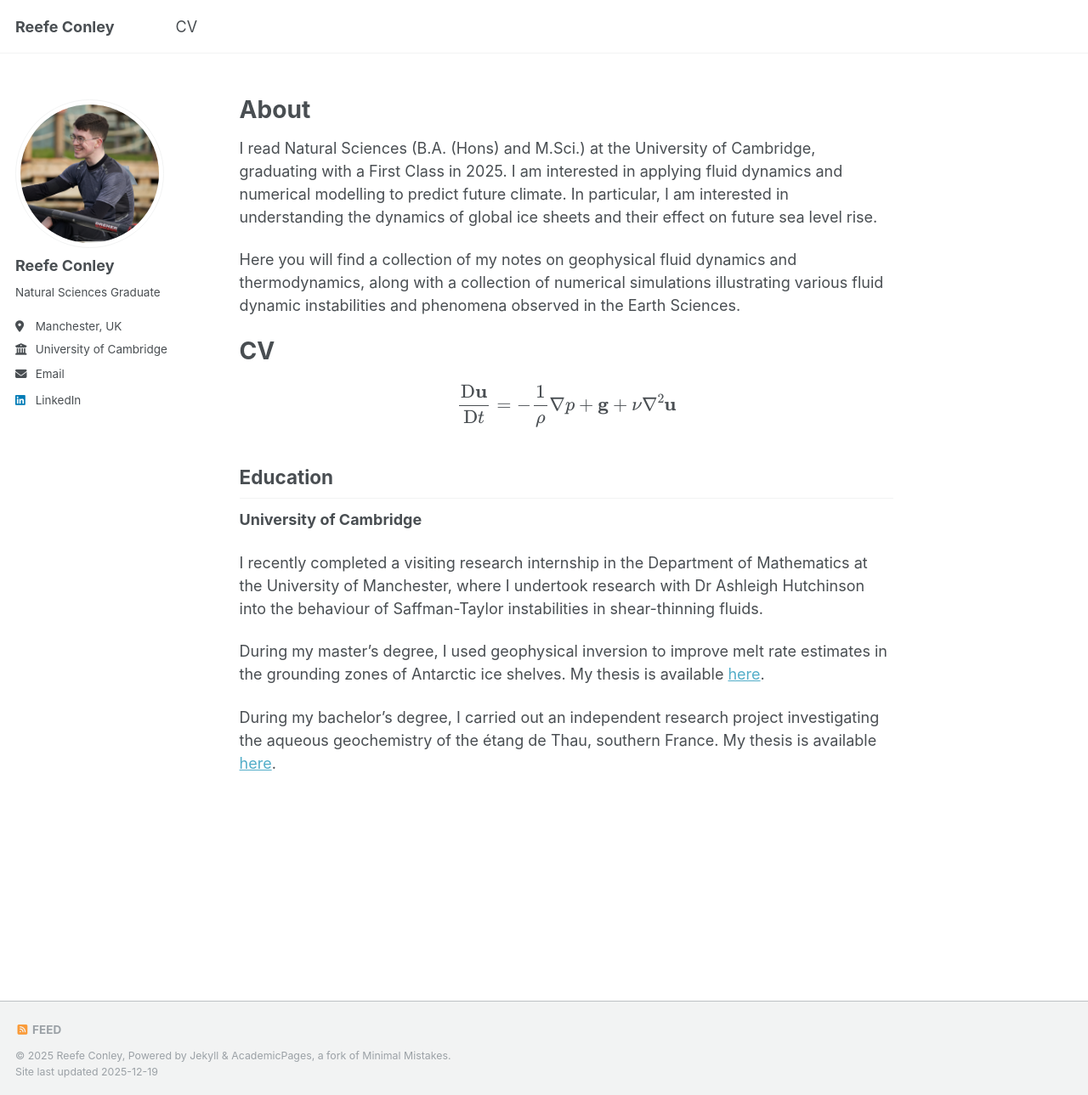
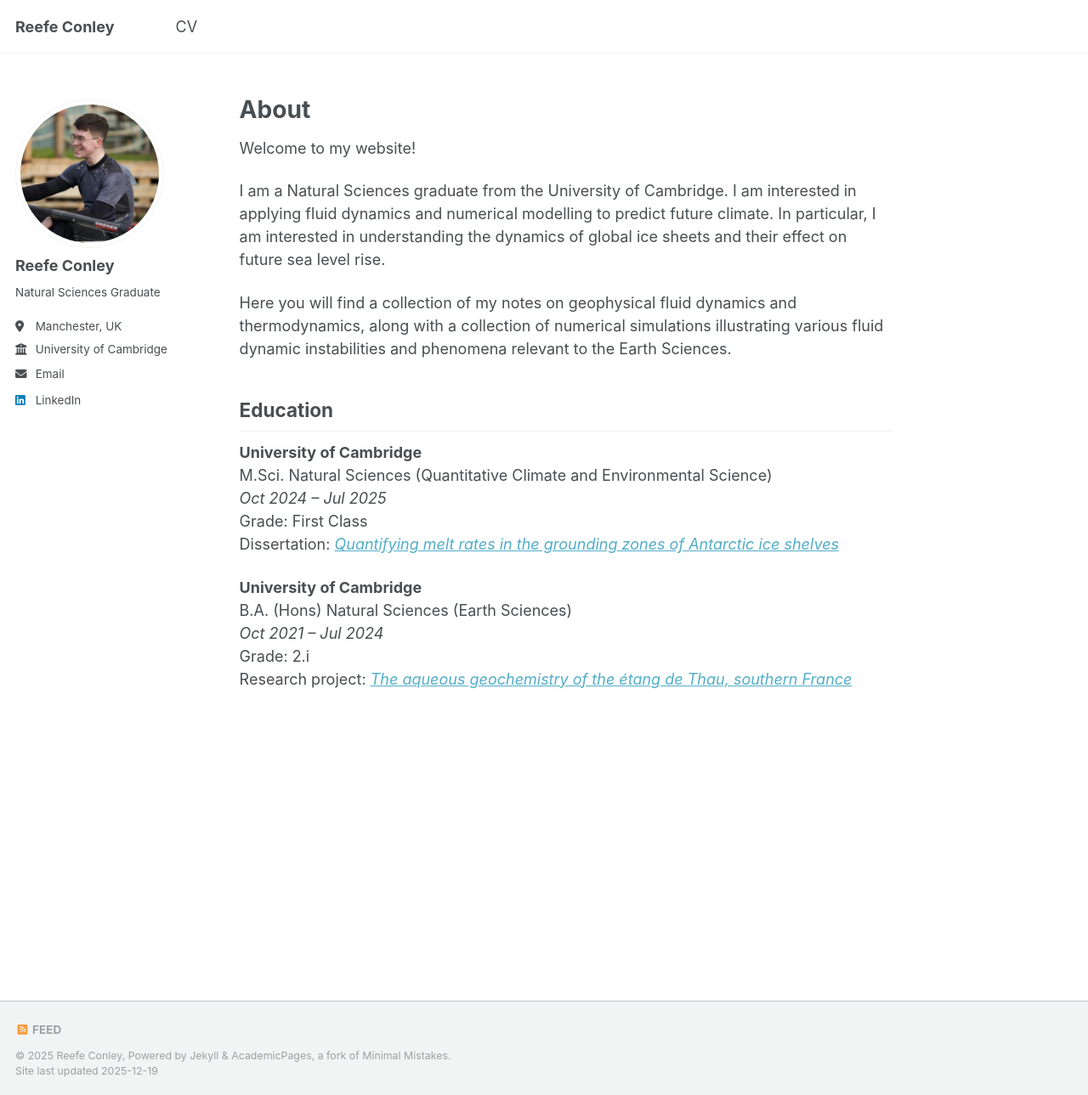
Before and after one commit to reefeconley/reefeconley.github.io, a Jekyll site: the page built from _pages/about.md, in a window 1280 px wide and 1289 px high. Shown: the whole window at 85% size. Built offline with Jekyll 4.4.1, drawn with Linux system fonts in a browser that asks for light colours; a script that is not in the unit is left out.

Commit message:
updated about page

```diff
--- a/_pages/about.md
+++ b/_pages/about.md
@@ -9,24 +9,22 @@ redirect_from:
 
 # About
 
-I read Natural Sciences (B.A. (Hons) and M.Sci.) at the University of Cambridge, graduating with a First Class in 2025. I am interested in applying fluid dynamics and numerical modelling to predict future climate. In particular, I am interested in understanding the dynamics of global ice sheets and their effect on future sea level rise.
+Welcome to my website!
 
-Here you will find a collection of my notes on geophysical fluid dynamics and thermodynamics, along with a collection of numerical simulations illustrating various fluid dynamic instabilities and phenomena observed in the Earth Sciences.
+I am a Natural Sciences graduate from the University of Cambridge. I am interested in applying fluid dynamics and numerical modelling to predict future climate. In particular, I am interested in understanding the dynamics of global ice sheets and their effect on future sea level rise.
 
-# CV
-
-$$
-\frac{\text{D}\mathbf{u}}{\text{D}t} = -\frac{1}{\rho}\mathbf{\nabla}p+\mathbf{g}+\nu\nabla^2\mathbf{u}
-$$
+Here you will find a collection of my notes on geophysical fluid dynamics and thermodynamics, along with a collection of numerical simulations illustrating various fluid dynamic instabilities and phenomena relevant to the Earth Sciences.
 
 ## Education
 
 **University of Cambridge**
+M.Sci. Natural Sciences (Quantitative Climate and Environmental Science)
+*Oct 2024 – Jul 2025*
+Grade: First Class
+Dissertation: <a href="/pdfs/Part_III_Dissertation_rjc213.pdf">*Quantifying melt rates in the grounding zones of Antarctic ice shelves*</a>
 
-I recently completed a visiting research internship in the Department of Mathematics at the University of Manchester, where I undertook research with Dr Ashleigh Hutchinson into the behaviour of Saffman-Taylor instabilities in shear-thinning fluids.
-
-<!-- A report of some of the research I undertook is available <a href="/pdfs/Saffman_Taylor_report_rjc.pdf">here</a>. -->
-
-During my master's degree, I used geophysical inversion to improve melt rate estimates in the grounding zones of Antarctic ice shelves. My thesis is available <a href="/pdfs/Part_III_Dissertation_rjc213.pdf">here</a>.
-
-During my bachelor's degree, I carried out an independent research project investigating the aqueous geochemistry of the étang de Thau, southern France. My thesis is available <a href="/pdfs/Part II Report Reefe Conley.pdf">here</a>.
+**University of Cambridge**
+B.A. (Hons) Natural Sciences (Earth Sciences)
+*Oct 2021 – Jul 2024*
+Grade: 2.i
+Research project: <a href="/pdfs/Part II Report Reefe Conley.pdf">*The aqueous geochemistry of the étang de Thau, southern France*</a>
```
